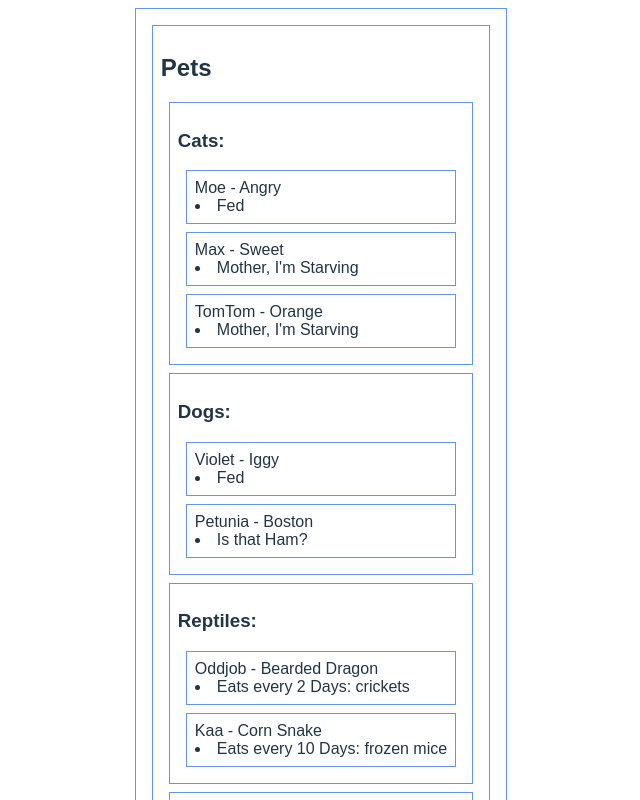
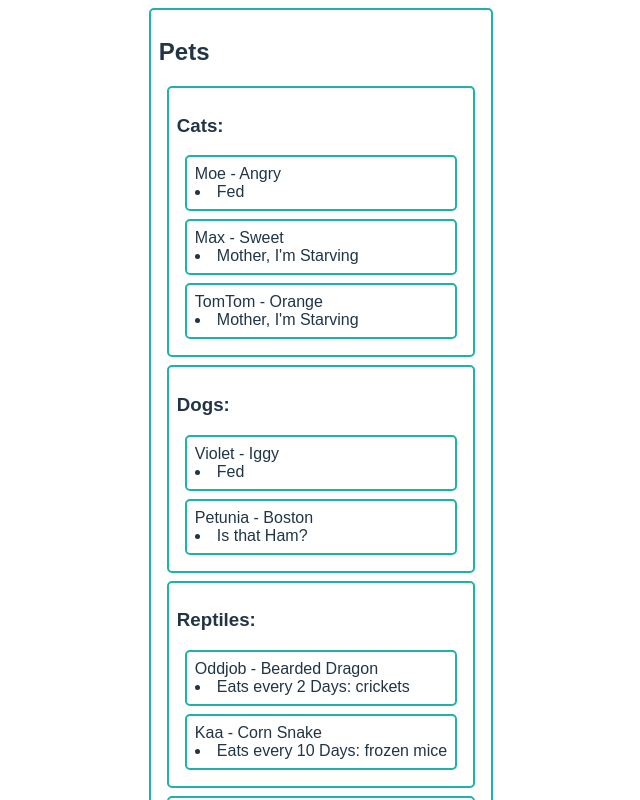
Before and after one commit to natnichols/floorplan-lab-pets, a React (Vite) app: page / in a window 1280 px wide. Shown: the top 800 px of the page, without its empty margins (319-959 px from the left). Built offline with nearby package versions, Linux system fonts and the light colour scheme.

Commit message:
update div border color

```diff
--- a/src/App.css
+++ b/src/App.css
@@ -6,7 +6,8 @@ html, body {
 }
 
 div {
-  border: 1px solid cornflowerblue;
+  border: 2px solid lightseagreen;
+  border-radius: 5px;
   padding: 8px;
   margin: 8px;
 }
--- a/src/Pet.jsx
+++ b/src/Pet.jsx
@@ -7,7 +7,7 @@ import Fish from "./Fish"
 
 const Pet = (props) => {
   return (
-    <div>
+    <>
       <h2>Pets</h2>
       <div>
         <h3>Cats:</h3>
@@ -37,7 +37,7 @@ const Pet = (props) => {
         <h3>Fish:</h3>
         <Fish />
       </div>
-    </div>
+    </>
   )
 }
 export default Pet;
```
